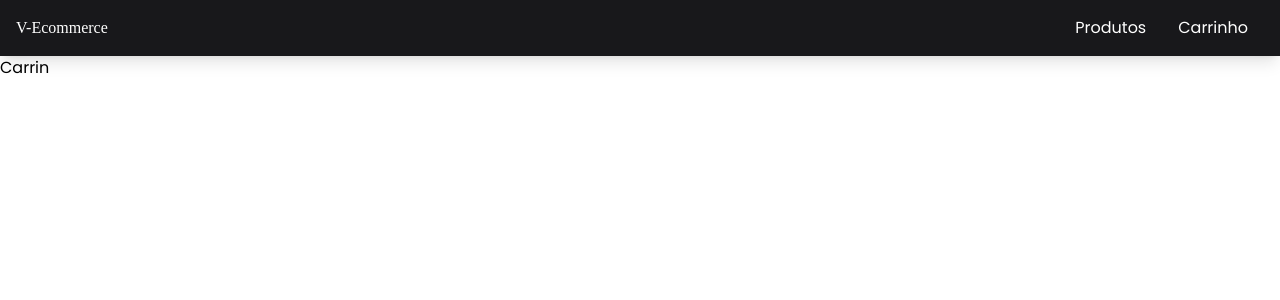
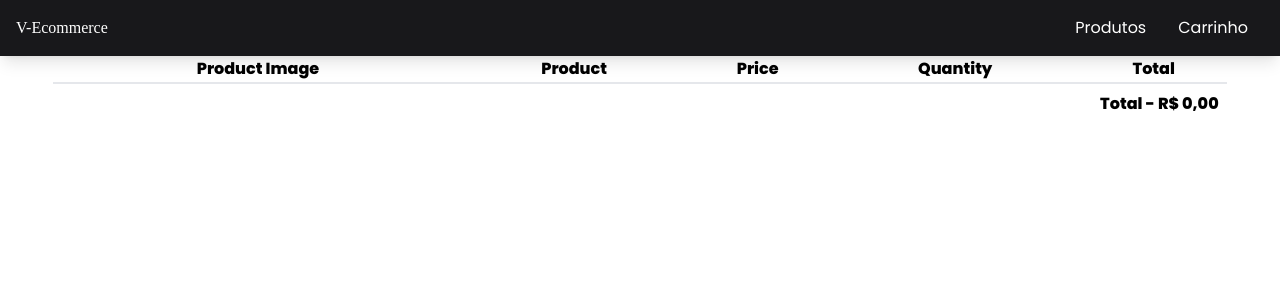
Before and after one commit to YuriLRodrigues/ecommerce-next, a Next.js app: page /cart in a window 1280 px wide. Shown: the top 300 px of the page. Built offline with nearby package versions, Linux system fonts and the light colour scheme; a web font is replaced by a local one.

Commit message:
Finalizado

```diff
--- a/src/app/cart/page.tsx
+++ b/src/app/cart/page.tsx
@@ -1,3 +1,102 @@
+"use client";
+import { useState } from "react";
+import { ProductCardProps } from "../types/productCardType";
+
 export default function Cart() {
-  return <div>Carrin</div>;
+  const [itemsInCart, setItemsInCart] = useState<ProductCardProps[]>(
+    JSON.parse(localStorage.getItem("shopping-cart")) || []
+  );
+
+  const removeItem = (item: ProductCardProps) => {
+    if (item.quantity === 1) {
+      const oldItems = itemsInCart.filter(
+        (itemCart) => itemCart.id !== item.id
+      );
+      setItemsInCart(oldItems);
+      localStorage.setItem("shopping-cart", JSON.stringify(oldItems));
+      return;
+    }
+    const itemUpdate = itemsInCart.findIndex(
+      (itemCart) => itemCart.id === item.id
+    );
+    itemsInCart[itemUpdate].quantity -= 1;
+    localStorage.setItem("shopping-cart", JSON.stringify(itemsInCart));
+    setItemsInCart(JSON.parse(localStorage.getItem("shopping-cart")!));
+  };
+
+  const appendItem = (id: number) => {
+    const items = JSON.parse(localStorage.getItem("shopping-cart")!);
+    const indexItem = items.findIndex(
+      (itemCart: ProductCardProps) => itemCart.id === id
+    );
+    if (indexItem !== -1) {
+      items[indexItem].quantity += 1;
+      setItemsInCart(items)
+      localStorage.setItem("shopping-cart", JSON.stringify(items));
+    }
+  };
+
+  return (
+    <section className="w-11/12 flex flex-col justify-center items-center mx-auto">
+      <table className="w-full">
+        <thead className="border-b-2">
+          <tr>
+            <th>Product Image</th>
+            <th>Product</th>
+            <th>Price</th>
+            <th>Quantity</th>
+            <th>Total</th>
+          </tr>
+        </thead>
+        <tbody className="border-b-2">
+          {itemsInCart.map((item) => (
+            <tr key={item.id} className="mx-auto text-center">
+              <td className="flex items-center justify-center">
+                <img src={item.imageUrl} alt="" width={70} height={70} />
+              </td>
+              <td>{item.name}</td>
+              <td>
+                {item.price.toLocaleString("pt-BR", {
+                  style: "currency",
+                  currency: "BRL",
+                })}
+              </td>
+              <td>
+                <button
+                  onClick={() => removeItem(item)}
+                  className="bg-gray-500 text-white rounded px-0.5"
+                >
+                  -
+                </button>{" "}
+                {item.quantity}{" "}
+                <button
+                  onClick={() => appendItem(item.id)}
+                  className="bg-gray-500 text-white rounded px-0.5"
+                >
+                  +
+                </button>
+              </td>
+              <td>
+                {(item.quantity! * item.price).toLocaleString("pt-BR", {
+                  style: "currency",
+                  currency: "BRL",
+                })}
+              </td>
+            </tr>
+          ))}
+        </tbody>
+      </table>
+      <div className="w-full flex justify-end mt-2 pr-2">
+        <strong>
+          Total -{" "}
+          {itemsInCart
+            .reduce((total, item) => total + item.quantity! * item.price, 0)
+            .toLocaleString("pt-BR", {
+              style: "currency",
+              currency: "BRL",
+            })}
+        </strong>
+      </div>
+    </section>
+  );
 }
--- a/src/app/types/productCardType.ts
+++ b/src/app/types/productCardType.ts
@@ -5,6 +5,7 @@ export type ProductCardProps = {
   price: number,
   imageUrl: string,
   inStock: number,
+  quantity?: number
 }
 
 export type ProductType = {
--- a/src/context/cartItems/cartItems.tsx
+++ b/src/context/cartItems/cartItems.tsx
@@ -1,6 +1,11 @@
+import { ProductCardProps } from "@/app/types/productCardType";
 import { createContext, useContext, useState } from "react";
 
-const CartContext = createContext({});
+const CartContext = createContext({
+  cart: [],
+  addProduct: (prod: ProductCardProps) => {},
+  removeProduct: (prod: number) => {},
+});
 
 export const CartProvider = ({ children }: { children: React.ReactNode }) => {
   const [cart, setCart] = useState<string[]>([]);
```
